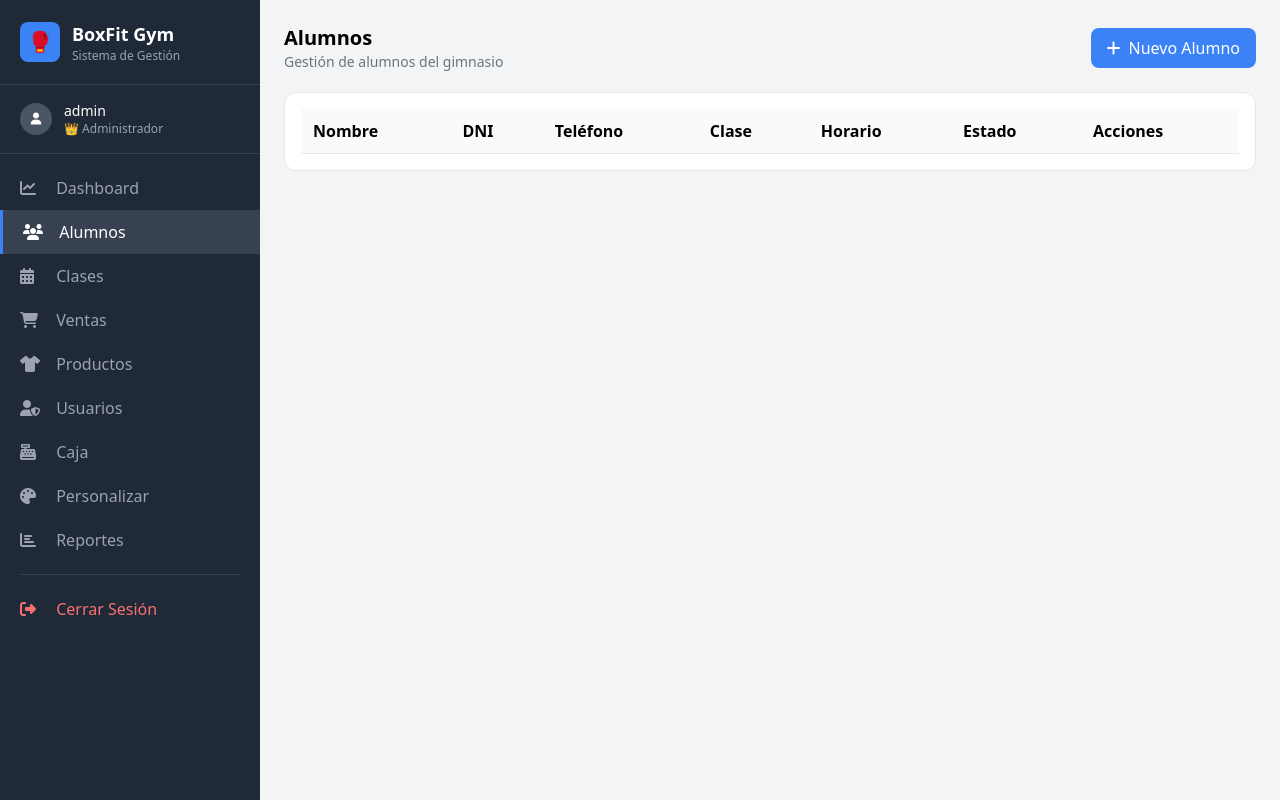
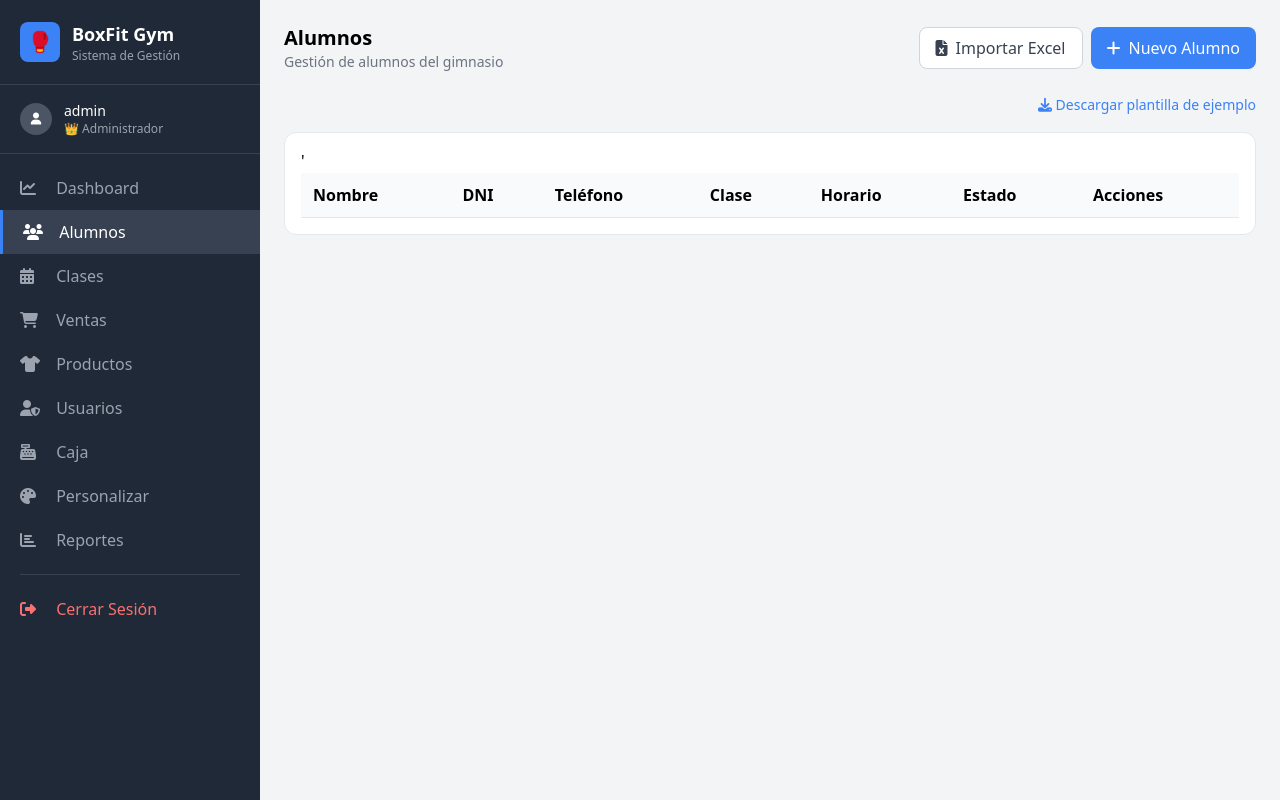
Before and after one commit to gekieper-cell/boxfit2.0, a Flask app: page /alumnos in a window 1280 px wide. Run offline with Flask 3, Linux system fonts and the light colour scheme; a user stored in the database is signed in; data that the repository does not hold is empty; some libraries are stand-ins or nearby versions.

Commit message:
feat: agregar importación masiva de alumnos desde Excel

```diff
--- a/app.py
+++ b/app.py
@@ -262,6 +262,114 @@ def alumno_compras(id):
     alumno = Alumno.query.get_or_404(id)
     ventas = Venta.query.filter_by(alumno_id=id).order_by(Venta.fecha.desc()).all()
     return render_template('alumno_compras.html', alumno=alumno, ventas=ventas)
+
+# ====================== IMPORTACIÓN MASIVA DE ALUMNOS ======================
+
+@app.route('/alumnos/importar', methods=['POST'])
+@login_required
+def importar_alumnos_excel():
+    if current_user.role != 'admin':
+        flash('Solo administradores pueden importar alumnos', 'error')
+        return redirect(url_for('alumnos'))
+
+    if 'archivo' not in request.files:
+        flash('No se seleccionó ningún archivo', 'error')
+        return redirect(url_for('alumnos'))
+
+    archivo = request.files['archivo']
+    if archivo.filename == '':
+        flash('No se seleccionó ningún archivo', 'error')
+        return redirect(url_for('alumnos'))
+
+    if not archivo.filename.endswith(('.xlsx', '.xls')):
+        flash('Formato de archivo no válido. Use .xlsx o .xls', 'error')
+        return redirect(url_for('alumnos'))
+
+    try:
+        df = pd.read_excel(archivo)
+
+        # Normalizar nombres de columnas
+        df.columns = df.columns.str.strip().str.lower()
+
+        # Verificar columnas requeridas
+        columnas_requeridas = ['nombre', 'dni']
+        for col in columnas_requeridas:
+            if col not in df.columns:
+                flash(f'Falta la columna requerida: {col}', 'error')
+                return redirect(url_for('alumnos'))
+
+        importados = 0
+        errores = []
+
+        for idx, row in df.iterrows():
+            try:
+                nombre = str(row.get('nombre', '')).strip()
+                dni = str(row.get('dni', '')).strip()
+
+                if not nombre or not dni:
+                    errores.append(f"Fila {idx+2}: Nombre o DNI vacío")
+                    continue
+
+                # Verificar si el alumno ya existe
+                existe = Alumno.query.filter_by(dni=dni).first()
+                if existe:
+                    errores.append(f"Fila {idx+2}: DNI {dni} ya existe como {existe.nombre}")
+                    continue
+
+                nuevo_alumno = Alumno(
+                    nombre=nombre,
+                    dni=dni,
+                    telefono=str(row.get('telefono', '')) if pd.notna(row.get('telefono')) else '',
+                    email=str(row.get('email', '')) if pd.notna(row.get('email')) else '',
+                    clase=str(row.get('clase', '')) if pd.notna(row.get('clase')) else None,
+                    horario=str(row.get('horario', '')) if pd.notna(row.get('horario')) else None,
+                    activo=True
+                )
+                db.session.add(nuevo_alumno)
+                importados += 1
+
+            except Exception as e:
+                errores.append(f"Fila {idx+2}: {str(e)}")
+
+        db.session.commit()
+
+        mensaje = f'✅ Se importaron {importados} alumnos correctamente.'
+        if errores:
+            mensaje += f' ❌ {len(errores)} errores: ' + '; '.join(errores[:5])
+            if len(errores) > 5:
+                mensaje += f' y {len(errores)-5} más...'
+
+        flash(mensaje, 'success' if importados > 0 else 'warning')
+
+    except Exception as e:
+        flash(f'Error al procesar el archivo: {str(e)}', 'error')
+
+    return redirect(url_for('alumnos'))
+
+@app.route('/alumnos/plantilla')
+@login_required
+def descargar_plantilla_alumnos():
+    # Crear plantilla de ejemplo
+    datos = {
+        'nombre': ['Juan Pérez', 'María García'],
+        'dni': ['12345678', '87654321'],
+        'telefono': ['5491112345678', '5491123456789'],
+        'email': ['juan@ejemplo.com', 'maria@ejemplo.com'],
+        'clase': ['Boxeo Principiantes', 'Funcional'],
+        'horario': ['18:00-19:00', '19:00-20:00']
+    }
+
+    df = pd.DataFrame(datos)
+    output = BytesIO()
+    df.to_excel(output, index=False, sheet_name='Alumnos')
+    output.seek(0)
+
+    return send_file(
+        output,
+        download_name='plantilla_alumnos.xlsx',
+        as_attachment=True,
+        mimetype='application/vnd.openxmlformats-officedocument.spreadsheetml.sheet'
+    )
 
 # ====================== CLASES ======================
 
--- a/templates/alumnos.html
+++ b/templates/alumnos.html
@@ -3,16 +3,142 @@
 
 {% block content %}
 <div class="flex justify-between items-center mb-5">
-    <div><h2 class="text-xl font-semibold dark:text-white">Alumnos</h2><p class="text-gray-500 dark:text-gray-400 text-sm">Gestión de alumnos del gimnasio</p></div>
-    <a href="{{ url_for('nuevo_alumno') }}" class="btn btn-primary"><i class="fas fa-plus"></i> Nuevo Alumno</a>
+    <div>
+        <h2 class="text-xl font-semibold dark:text-white">Alumnos</h2>
+        <p class="text-gray-500 dark:text-gray-400 text-sm">Gestión de alumnos del gimnasio</p>
+    </div>
+    <div class="flex gap-2">
+        <button onclick="document.getElementById('modalImportar').classList.remove('hidden')" class="btn btn-outline">
+            <i class="fas fa-file-excel"></i> Importar Excel
+        </button>
+        <a href="{{ url_for('nuevo_alumno') }}" class="btn btn-primary">
+            <i class="fas fa-plus"></i> Nuevo Alumno
+        </a>
+    </div>
+</div>
+
+<!-- Modal para importar Excel -->
+<div id="modalImportar" class="fixed inset-0 bg-black/50 hidden items-center justify-center z-50">
+    <div class="card w-full max-w-md">
+        <div class="card-header">
+            <h3 class="font-semibold">Importar Alumnos desde Excel</h3>
+            <button onclick="document.getElementById('modalImportar').classList.add('hidden')" class="text-gray-500 text-xl">&times;</button>
+        </div>
+        <div class="card-body">
+            <div class="bg-blue-50 dark:bg-blue-900/30 p-3 rounded-lg mb-4">
+                <p class="text-sm text-blue-700 dark:text-blue-300">
+                    <i class="fas fa-info-circle"></i> El archivo Excel debe tener las siguientes columnas:
+                </p>
+                <p class="text-xs text-blue-600 dark:text-blue-400 mt-1 font-mono">
+                    nombre, dni, telefono, email, clase, horario
+                </p>
+            </div>
+
+            <form id="formImportar" action="{{ url_for('importar_alumnos_excel') }}" method="POST" enctype="multipart/form-data">
+                <div class="form-group">
+                    <label class="form-label">Seleccionar archivo Excel (.xlsx, .xls)</label>
+                    <input type="file" name="archivo" accept=".xlsx,.xls" required class="form-control">
+                </div>
+                <div class="flex gap-3 mt-4">
+                    <button type="submit" class="btn btn-primary flex-1">
+                        <i class="fas fa-upload"></i> Importar
+                    </button>
+                    <button type="button" onclick="document.getElementById('modalImportar').classList.add('hidden')" class="btn btn-outline flex-1">
+                        Cancelar
+                    </button>
+                </div>
+            </form>
+        </div>
+    </div>
+</div>
+
+<!-- Descargar plantilla -->
+<div class="mb-4 text-right">
+    <a href="{{ url_for('descargar_plantilla_alumnos') }}" class="text-blue-500 text-sm hover:underline">
+        <i class="fas fa-download"></i> Descargar plantilla de ejemplo
+    </a>
 </div>
 
 <div class="card">
     <div class="overflow-x-auto p-4">
         <table class="w-full">
-            <thead><tr><th>Nombre</th><th>DNI</th><th>Teléfono</th><th>Clase</th><th>Horario</th><th>Estado</th><th>Acciones</th></tr></thead>
-            <tbody>{% for a in alumnos %}<tr><td><div class="flex items-center gap-2"><div class="w-8 h-8 bg-blue-100 dark:bg-blue-900/30 rounded-full flex items-center justify-center"><i class="fas fa-user text-blue-500 text-xs"></i></div>{{ a.nombre }}</div></td><td>{{ a.dni }}</td><td>{% if a.telefono %}<a href="https://wa.me/{{ a.telefono }}" target="_blank" class="text-green-500"><i class="fab fa-whatsapp"></i> {{ a.telefono }}</a>{% else %}-{% endif %}</td><td>{{ a.clase or '-' }}</td><td>{{ a.horario or '-' }}</td><td>{% if a.activo %}<span class="badge-admin">Activo</span>{% else %}<span class="bg-gray-200 dark:bg-gray-700 text-gray-600 dark:text-gray-400 px-2 py-1 rounded-full text-xs">Inactivo</span>{% endif %}</td><td><div class="flex gap-2"><a href="{{ url_for('editar_alumno', id=a.id) }}" class="text-blue-500"><i class="fas fa-edit"></i></a><a href="{{ url_for('whatsapp_alumno', id=a.id) }}" class="text-green-500"><i class="fab fa-whatsapp"></i></a><a href="{{ url_for('whatsapp_recordatorio', id=a.id) }}" class="text-yellow-500"><i class="fas fa-bell"></i></a><a href="{{ url_for('alumno_compras', id=a.id) }}" class="text-purple-500"><i class="fas fa-shopping-bag"></i></a><a href="{{ url_for('eliminar_alumno', id=a.id) }}" class="text-red-500" onclick="return confirm('¿Eliminar?')"><i class="fas fa-trash"></i></a></div></td></tr>{% endfor %}</tbody>
+            <thead>
+                 '<th>Nombre</th>
+                    <th>DNI</th>
+                    <th>Teléfono</th>
+                    <th>Clase</th>
+                    <th>Horario</th>
+                    <th>Estado</th>
+                    <th>Acciones</th>
+                 </tr>
+            </thead>
+            <tbody>
+                {% for a in alumnos %}
+                <tr>
+                    <td>
+                        <div class="flex items-center gap-2">
+                            <div class="w-8 h-8 bg-blue-100 dark:bg-blue-900/30 rounded-full flex items-center justify-center">
+                                <i class="fas fa-user text-blue-500 text-xs"></i>
+                            </div>
+                            {{ a.nombre }}
+                        </div>
+                    </td>
+                    <td>{{ a.dni }}</td>
+                    <td>
+                        {% if a.telefono %}
+                        <a href="https://wa.me/{{ a.telefono }}" target="_blank" class="text-green-500">
+                            <i class="fab fa-whatsapp"></i> {{ a.telefono }}
+                        </a>
+                        {% else %}-{% endif %}
+                    </td>
+                    <td>{{ a.clase or '-' }}</td>
+                    <td>{{ a.horario or '-' }}</td>
+                    <td>
+                        {% if a.activo %}
+                        <span class="badge-admin">Activo</span>
+                        {% else %}
+                        <span class="bg-gray-200 dark:bg-gray-700 text-gray-600 dark:text-gray-400 px-2 py-1 rounded-full text-xs">Inactivo</span>
+                        {% endif %}
+                    </td>
+                    <td>
+                        <div class="flex gap-2">
+                            <a href="{{ url_for('editar_alumno', id=a.id) }}" class="text-blue-500" title="Editar">
+                                <i class="fas fa-edit"></i>
+                            </a>
+                            <a href="{{ url_for('whatsapp_alumno', id=a.id) }}" class="text-green-500" title="WhatsApp">
+                                <i class="fab fa-whatsapp"></i>
+                            </a>
+                            <a href="{{ url_for('whatsapp_recordatorio', id=a.id) }}" class="text-yellow-500" title="Recordatorio">
+                                <i class="fas fa-bell"></i>
+                            </a>
+                            <a href="{{ url_for('alumno_compras', id=a.id) }}" class="text-purple-500" title="Historial de compras">
+                                <i class="fas fa-shopping-bag"></i>
+                            </a>
+                            <a href="{{ url_for('eliminar_alumno', id=a.id) }}" class="text-red-500" onclick="return confirm('¿Eliminar este alumno?')" title="Eliminar">
+                                <i class="fas fa-trash"></i>
+                            </a>
+                        </div>
+                    </td>
+                </tr>
+                {% endfor %}
+            </tbody>
         </table>
     </div>
 </div>
+
+<script>
+    // Cerrar modal con ESC
+    document.addEventListener('keydown', function(e) {
+        if (e.key === 'Escape') {
+            document.getElementById('modalImportar').classList.add('hidden');
+        }
+    });
+
+    // Cerrar modal click fuera
+    document.getElementById('modalImportar').addEventListener('click', function(e) {
+        if (e.target === this) {
+            this.classList.add('hidden');
+        }
+    });
+</script>
 {% endblock %}
```
